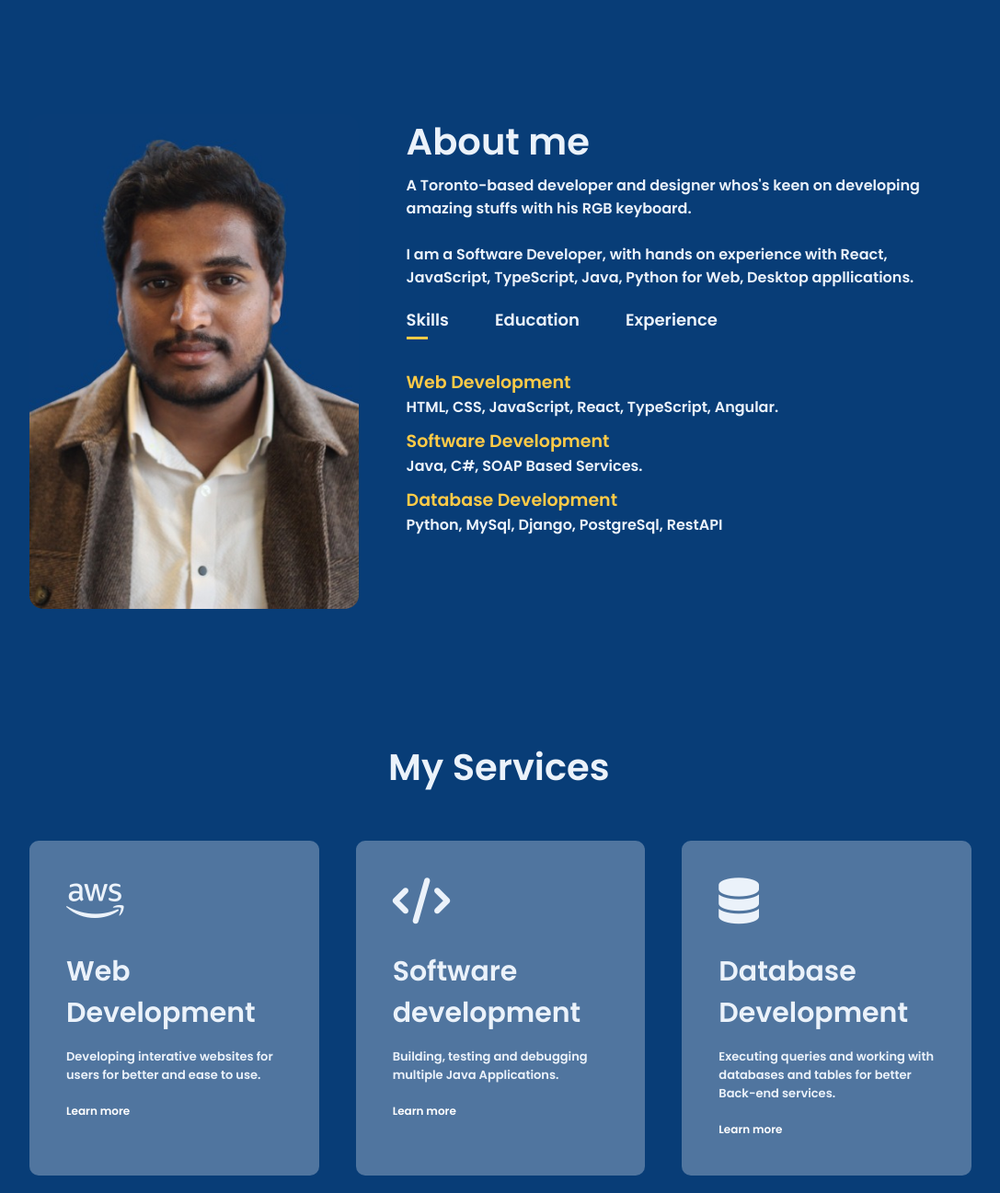
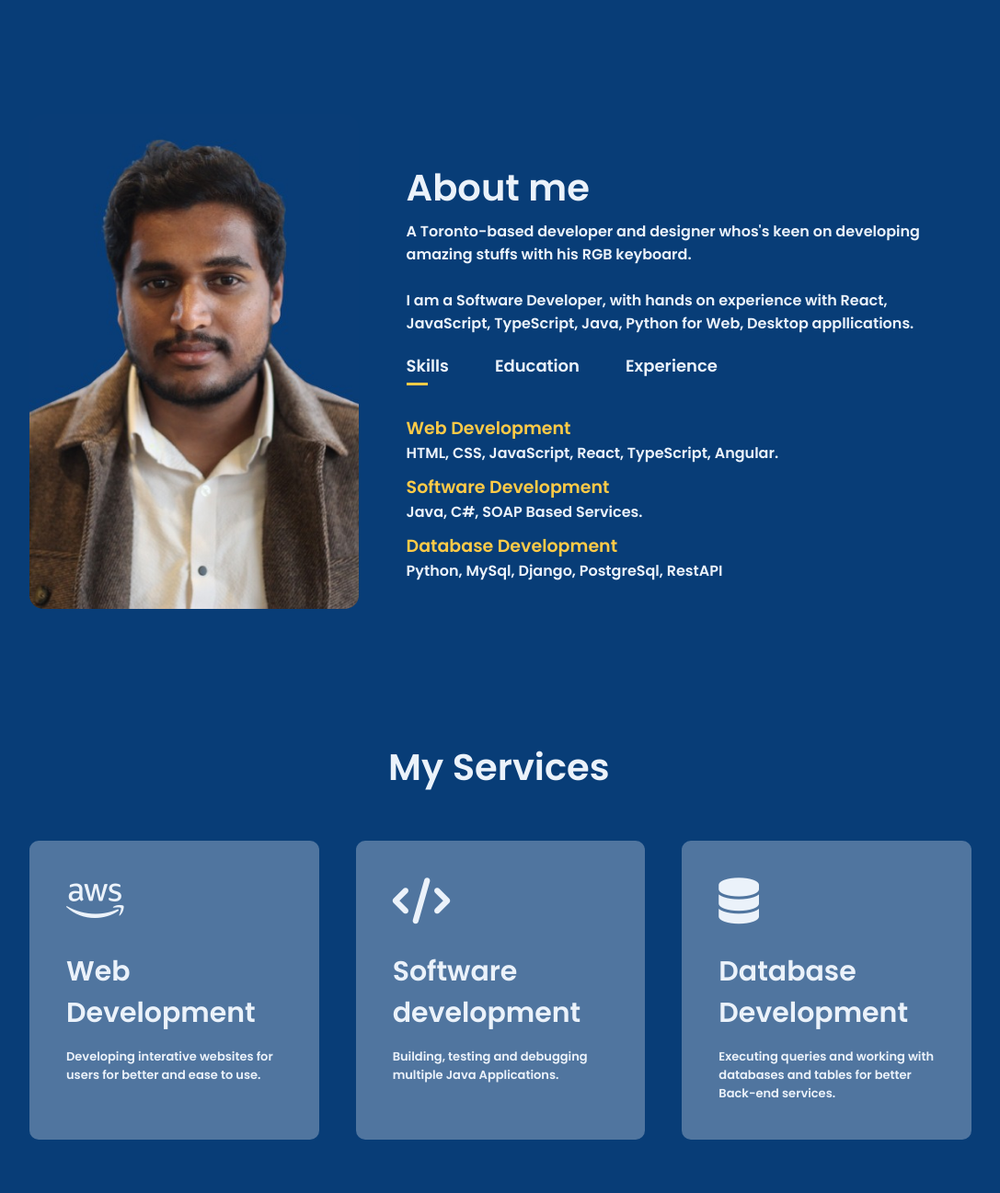
Before and after one commit to Vivianrishi1999/myPortfolio, a plain HTML site: page index.html in a window 1280 px wide. Shown: the part 603-1900 px from the top of the page at 92% size, without its empty margins (96-1183 px from the left). Drawn offline with nearby package versions, Linux system fonts and the light colour scheme.

Commit message:
resposive updfate

```diff
--- a/css/style.css
+++ b/css/style.css
@@ -198,6 +198,7 @@ form .btn.btn2{
 }
 
 .about-col-2{
+  margin-top: 50px;
   flex-basis: 60%;
 }
 
--- a/index.html
+++ b/index.html
@@ -140,7 +140,7 @@
         <i class="fa-brands fa-aws"></i>
        <h2>Web <br> Development</h2>
        <p> Developing interative websites for users for better and ease to use.</p>
-        <a href="#">Learn more</a>
+
 
       </div>
 
@@ -148,7 +148,7 @@
         <i class="fa-solid fa-code"></i>
         <h2>Software development</h2>
         <p>Building, testing and debugging multiple Java Applications.</p>
-         <a href="#">Learn more</a>
+
 
        </div>
 
@@ -157,7 +157,6 @@
         <h2>Database Development</h2>
         <p>Executing queries and working with databases and
           tables for better Back-end services.</p>
-         <a href="#">Learn more</a>
 
        </div>
 
```
Also changed, not shown: 3 other files.
